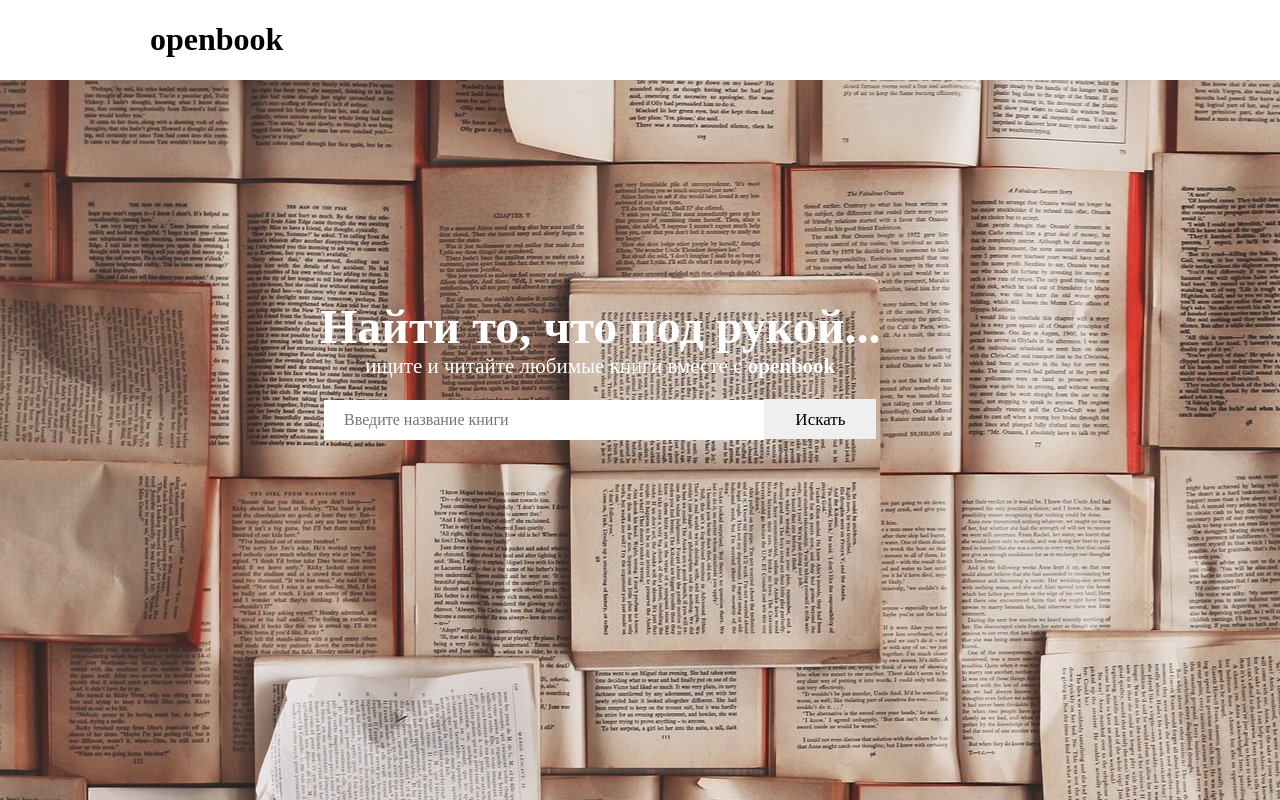
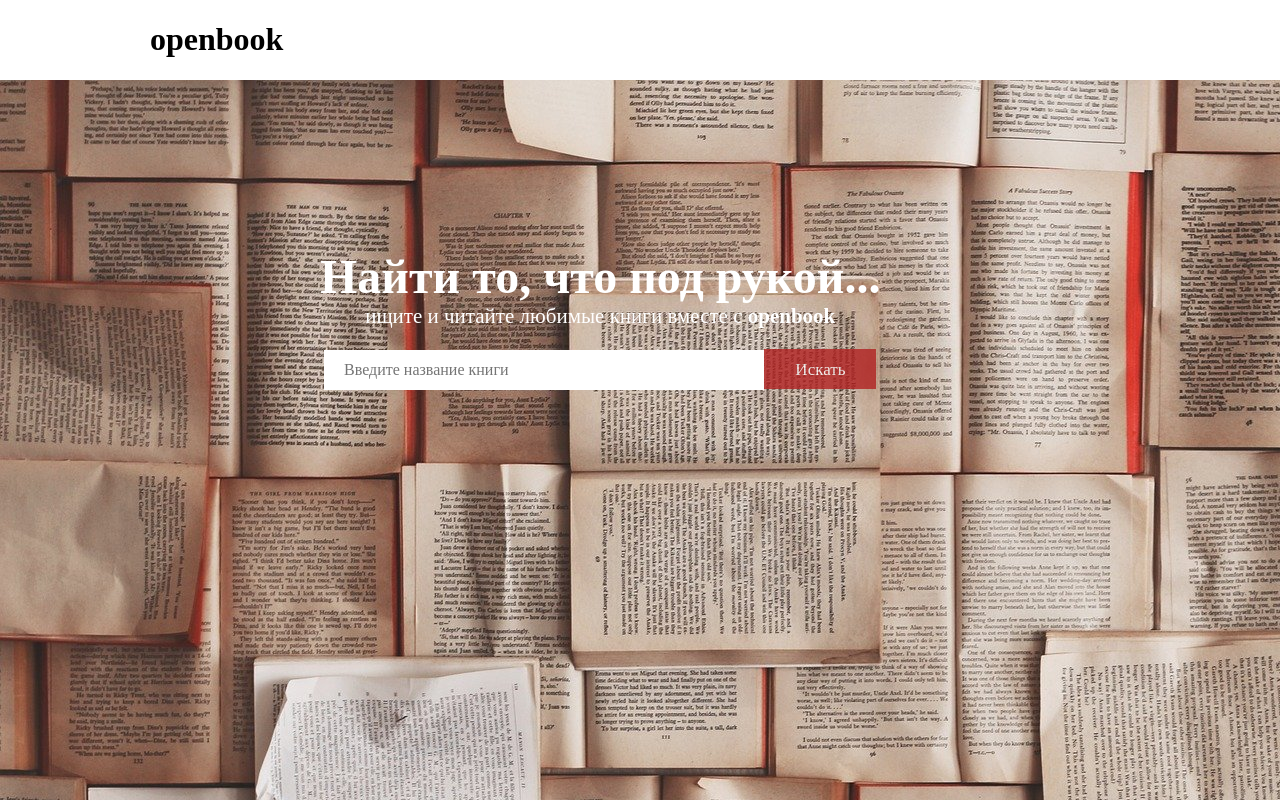
Before and after one commit to PavelEremeev/openbook, a React (Create React App) app: page / in a window 1280 px wide. Built offline with nearby package versions, Linux system fonts and the light colour scheme; no server answers.

Commit message:
trying to add OpenLibrAPI

```diff
--- a/src/components/App.js
+++ b/src/components/App.js
@@ -2,10 +2,18 @@ import React, { useState, useEffect } from 'react';
 import './App.css';
 import Header from './Header.js'
 import SearchForm from './SearchForm';
+import { openLibraryApi } from '../utils/OpenLibraryAPI'
 
 function App() {
 
   const [data, setData] = useState('');
+
+  useEffect(() => {
+    openLibraryApi.getDataList().then(
+      (data) => setData(data)
+    );
+    console.log(data)
+  }, [])
 
   return (
     <div className="App">
--- a/src/components/SearchForm.css
+++ b/src/components/SearchForm.css
@@ -66,10 +66,17 @@
   font-family: "Raleway SemiBold";
   transition: 0.3s ease;
   font-size: 17px;
+  background-color: #b22222;
+  opacity: 0.8;
+  color: white;
 }
 
 .search-form__button:hover {
-  opacity: 0.7;
   transition: 0.3s ease;
   cursor: pointer;
+  background-color: #8b0000;
 }
+
+.search-form__results-numb {
+  margin-top: 50px;
+}
--- a/src/components/SearchForm.js
+++ b/src/components/SearchForm.js
@@ -1,21 +1,34 @@
-import { func } from 'prop-types'
-import React from 'react'
+import React, { useState } from 'react'
 import './SearchForm.css'
 
-export default function SearchForm({ }) {
+export default function SearchForm({ onSearchWord }) {
+
+    const [searchWord, setSearchWord] = useState('')
+    function handleSearchWord(evt) {
+        setSearchWord(evt.target.value);
+    }
+
+    function handleSubmit(evt) {
+        evt.preventDefault();
+        onSearchWord({
+            searchWord
+        })
+    }
 
     return (
         <section className='search-form'>
             <div className='search-form__background'></div>
-            <form className='search-form__form'>
+            <form onSubmit={handleSubmit} className='search-form__form'>
                 <h2 className='search-form__title'>Найти то, что под рукой...</h2>
                 <p className='search-form__subtitle'>ищите и читайте любимые книги вместе с <b>openbook</b></p>
                 <input className='search-form__input'
                     placeholder='Введите название книги'
                     required
+                    onChange={handleSearchWord}
                 >
                 </input>
                 <button className='search-form__button'>Искать</button>
+                <h3 className='search-form__subtitle search-form__results-numb'></h3>
             </form>
 
         </section>
--- /dev/null
+++ b/src/utils/OpenLibraryAPI.js
@@ -0,0 +1,35 @@
+// class OpenLibraryApi {
+//     constructor({ address }) {
+//         this._address = address;
+//     }
+
+//     getDataList(searchWord) {
+//         return fetch(`${this._address}${searchWord}`)
+//             .then((res) =>
+//                 res.ok ? res.json() : Promise.reject(`Ошибка: ${res.status}`)
+//             );
+//     }
+// }
+
+// export const openLibraryApi = new OpenLibraryApi({
+//     address: 'http://openlibrary.org/search.json?title=',
+
+// });
+
+class OpenLibraryApi {
+    constructor({ address }) {
+        this._address = address;
+    }
+
+    getDataList() {
+        return fetch(`${this._address}`)
+            .then((res) =>
+                res.ok ? res.json() : Promise.reject(`Ошибка: ${res.status}`)
+            );
+    }
+}
+
+export const openLibraryApi = new OpenLibraryApi({
+    address: 'http://openlibrary.org/search.json?author=tolkien',
+
+});
```
